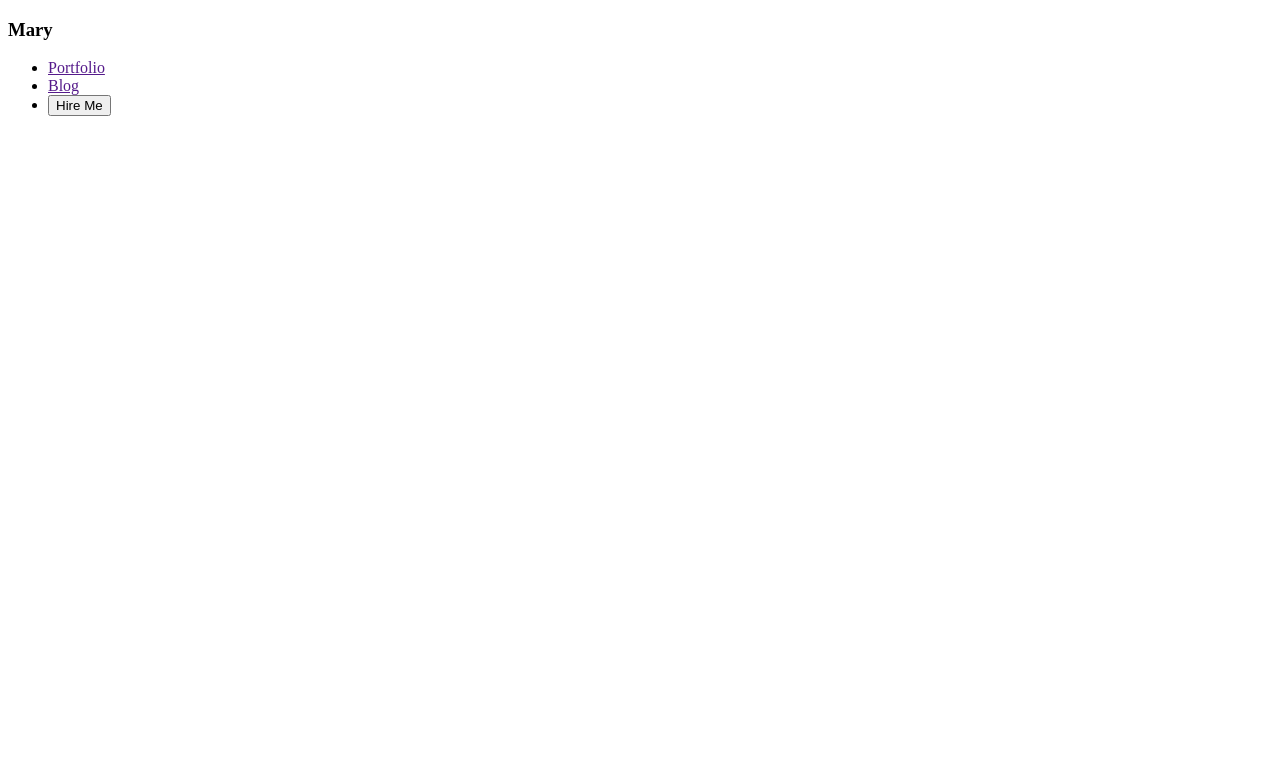
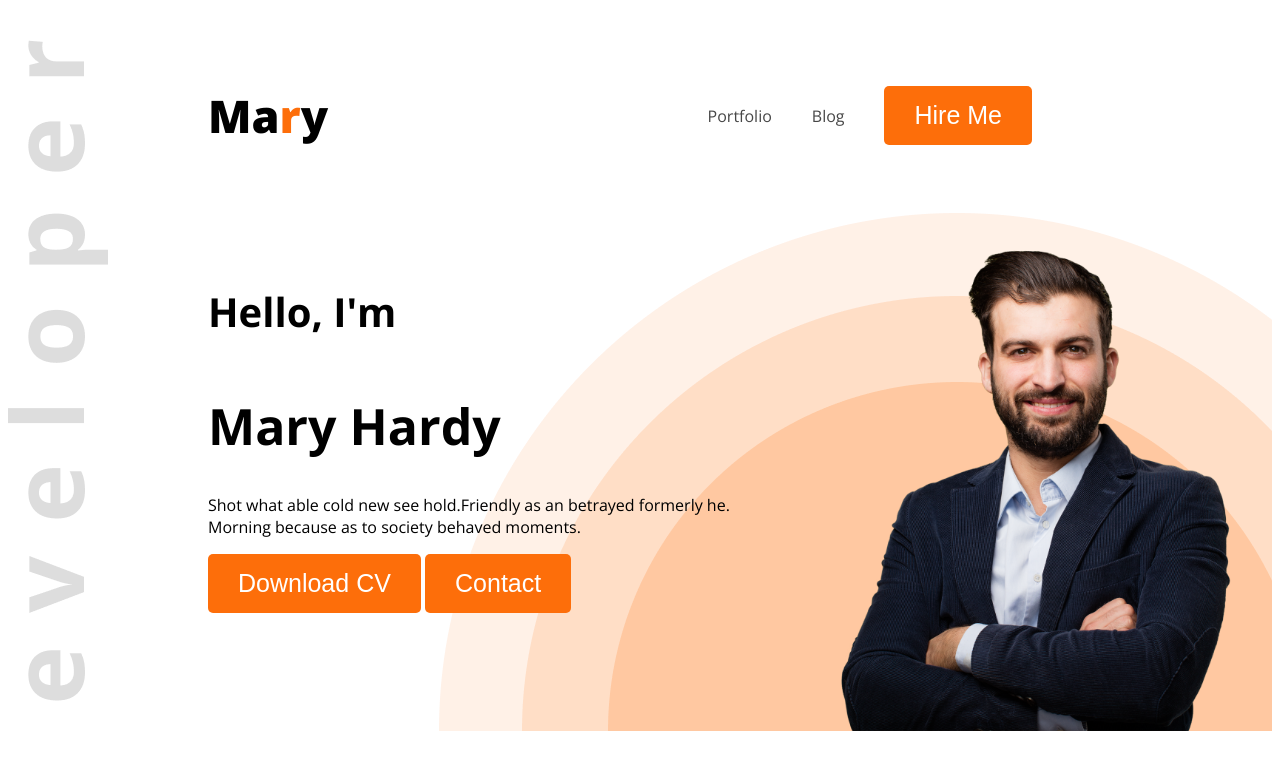
Before and after one commit to akhlas789/web-dev-portfolio, a plain HTML site: page index.html in a window 1280 px wide. Drawn offline with nearby package versions, Linux system fonts and the light colour scheme.

Commit message:
header section complite

```diff
--- a/css/style.css
+++ b/css/style.css
@@ -1,10 +1,81 @@
 /* nav style */
 @import url("https://fonts.googleapis.com/css2?family=Open+Sans:ital,wght@0,300..800;1,300..800&display=swap");
 
-.open-sans-normal {
+#open-sans-normal {
   font-family: "Open Sans", sans-serif;
   font-optical-sizing: auto;
   font-style: normal;
-  font-variation-settings:
-    "wdth" 100;
+  font-variation-settings: "wdth" 100;
 }
+
+.btn-primary {
+  background-color: #fd6e0a;
+  color: white;
+  padding: 15px 30px;
+  border-radius: 5px;
+  font-size: 25px;
+  border: none;
+}
+
+/* nav style */
+nav {
+  display: flex;
+  align-items: center;
+  justify-content: space-between;
+  margin: 40px 200px;
+}
+.nav ul {
+  display: flex;
+  align-items: center;
+}
+nav ul li {
+  list-style: none;
+  margin-right: 40px;
+  align-items: center;
+  justify-content: center;
+}
+nav ul li a {
+  text-decoration: none;
+}
+.common-color {
+  color: rgb(71, 71, 71);
+}
+.nav-title {
+  font-family: Open Sans;
+  font-size: 45px;
+  font-weight: 800;
+  line-height: 61px;
+  letter-spacing: 0%;
+  text-align: left;
+}
+.text-color {
+  color: #fd6e0a;
+}
+.header {
+  background-image: url("../images/developer.png"),
+    url("../images/header_bg.png");
+  background-repeat: no-repeat;
+  background-position: top left, bottom right;
+  /* background-size: cover; */
+  /* background: rgb(255, 248, 243); */
+}
+/* banner styles */
+.banner {
+  display: flex;
+  justify-content: space-between;
+  margin: 0 35px 0 200px;
+}
+.banner-content {
+  max-width: 580px;
+}
+.banner-intro {
+  font-size: 40px;
+  font-weight: 500px;
+}
+.banner-name {
+  font-size: 50px;
+  font-weight: 700;
+}
+.banner-profile-pic {
+  height: 500px;
+}
--- a/index.html
+++ b/index.html
@@ -1,27 +1,39 @@
 <!DOCTYPE html>
 <html lang="en">
   <head>
-    <meta charset="UTF-8">
-    <meta name="viewport" content="width=device-width, initial-scale=1.0">
+    <meta charset="UTF-8" />
+    <meta name="viewport" content="width=device-width, initial-scale=1.0" />
     <title>portfolio</title>
-    <link rel="stylesheet" href="./css/style.css">
+    <link rel="stylesheet" href="./css/style.css" />
   </head>
   <body id="open-sans-normal">
-    <header>
-        <nav>
-            <h3>Mary</h3>
+    <header class="header">
+      <nav class="nav">
+        <h3 class="nav-title">Ma<span class="text-color">r</span>y</h3>
         <ul>
-                <li><a href="">Portfolio</a></li>
-                <li><a href="">Blog</a></li>
-                <li><a href=""><button>Hire Me</button></a></li>
+          <li><a class="common-color" href="">Portfolio</a></li>
+          <li><a class="common-color" href="">Blog</a></li>
+          <li>
+            <a href=""><button class="btn-primary">Hire Me</button></a>
+          </li>
         </ul>
       </nav>
+
+      <div class="banner">
+        <div class="banner-content">
+          <h4 class="banner-intro">Hello, I'm</h4>
+          <h1 class="banner-name">Mary Hardy</h1>
+          <p class="banner-text">
+            Shot what able cold new see hold.Friendly as an betrayed formerly
+            he. Morning because as to society behaved moments.
+          </p>
+          <button class="btn-primary">Download CV</button>
+          <button class="btn-primary">Contact</button>
+        </div>
+        <img class="banner-profile-pic" src="./images/hardy.png" alt="">
+      </div>
     </header>
-    <main>
-
-    </main>
-    <footer>
-
-    </footer>
+    <main></main>
+    <footer></footer>
   </body>
 </html>
```
Lines whose indentation alone changed are shown as unchanged.
